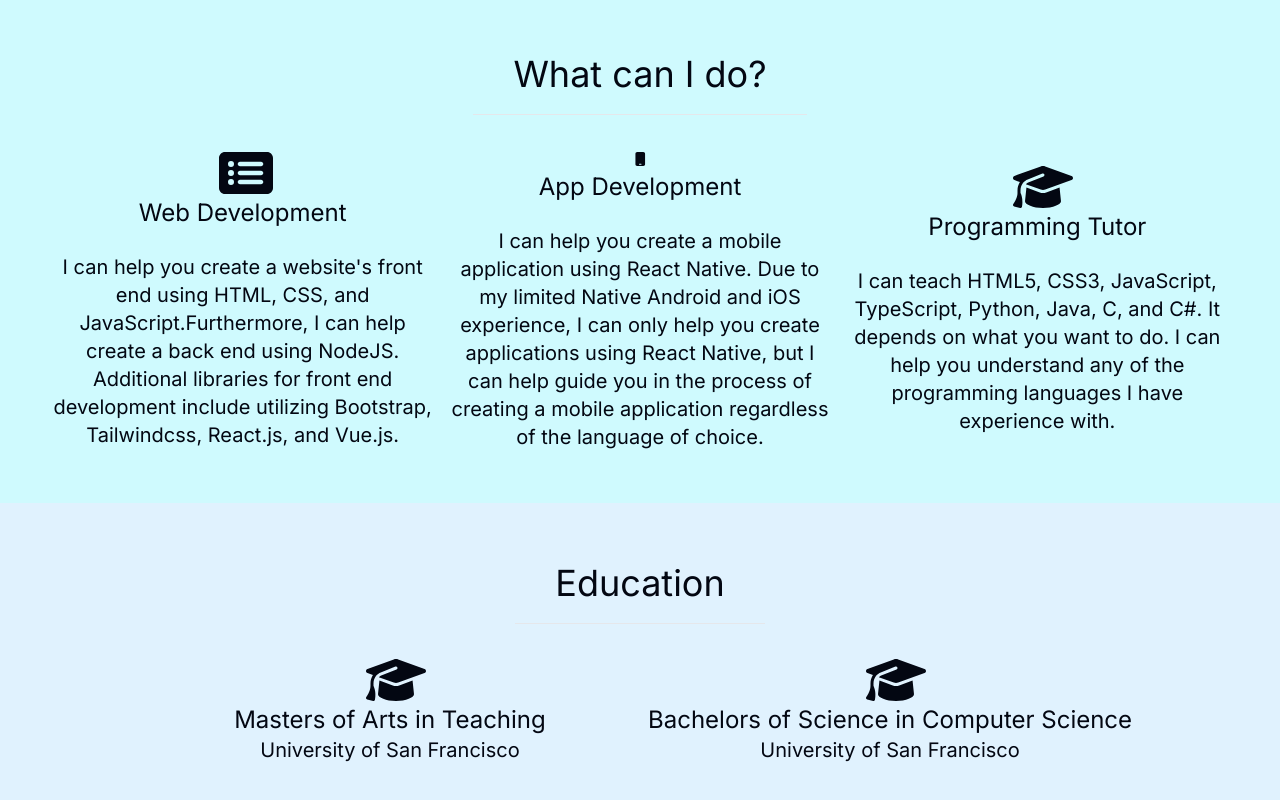
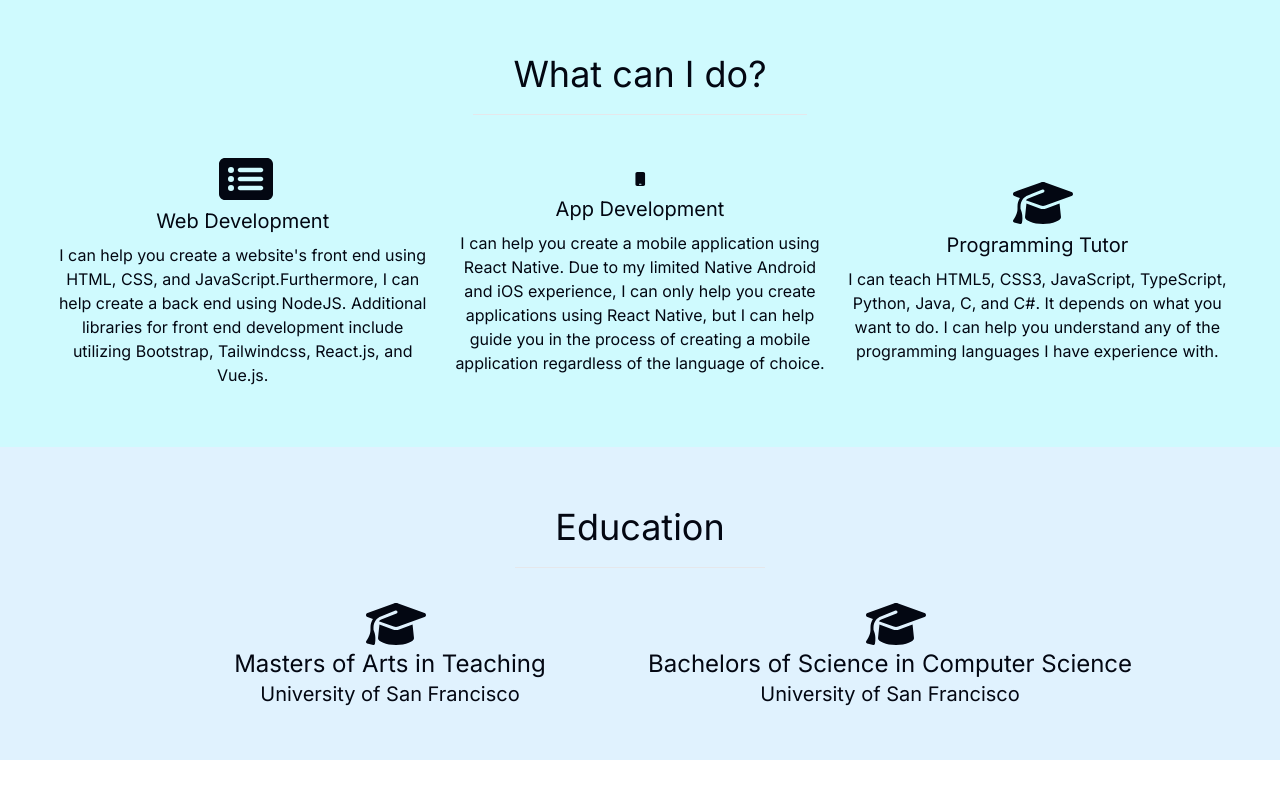
Before and after one commit to EdwardRees/portfolio-site, a Next.js app: page / in a window 1280 px wide. Shown: the part 1585-2385 px from the top of the page. After the commit the page ends 2345 px from the top, so only its background shows below. Built offline with nearby package versions, Linux system fonts and the light colour scheme.

Commit message:
[chore] formatting of text and gaps for services

```diff
--- a/src/app/page.tsx
+++ b/src/app/page.tsx
@@ -111,7 +111,7 @@
           </div>
         </Section>
         <Section title="What can I do?" id="services">
-          <div className="grid md:grid-cols-3 xs:grid-cols-1 gap-4 py-3 px-3">
+          <div className="grid md:grid-cols-3 xs:grid-cols-1 gap-x-4 gap-y-8 py-3 px-3">
             <Service
               title="Web Development"
               icon={faListAlt}
--- a/src/components/service/index.tsx
+++ b/src/components/service/index.tsx
@@ -10,13 +10,12 @@
 
 const Service = ({ title, icon, desc, size }: ServiceProps) => {
   return (
-    <div className="flex flex-col items-center justify-center text-center">
+    <div className="flex flex-col items-center justify-center text-center py-2">
       <div className="w-12">
         <FontAwesomeIcon icon={icon} size={size as SizeProp} />
       </div>
-      <p className="text-2xl">{title}</p>
-      <br />
-      <p className="text-xl text-center">{desc}</p>
+      <p className="text-xl pt-1 pb-2">{title}</p>
+      <p className="text-md text-center">{desc}</p>
     </div>
   );
 };
```
